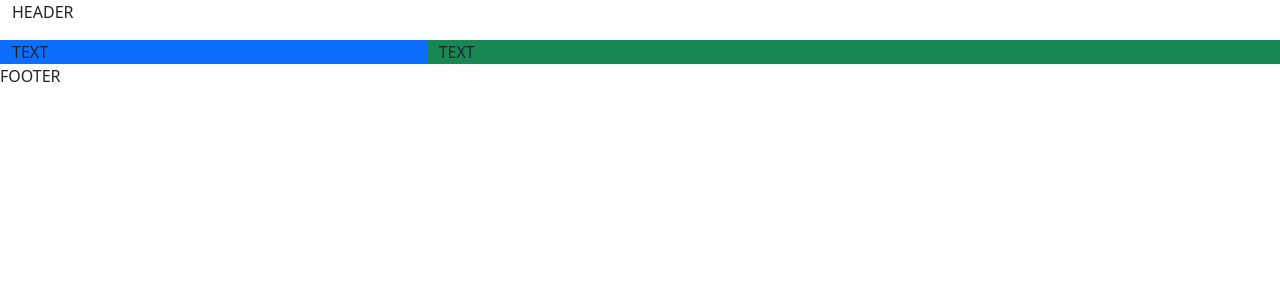
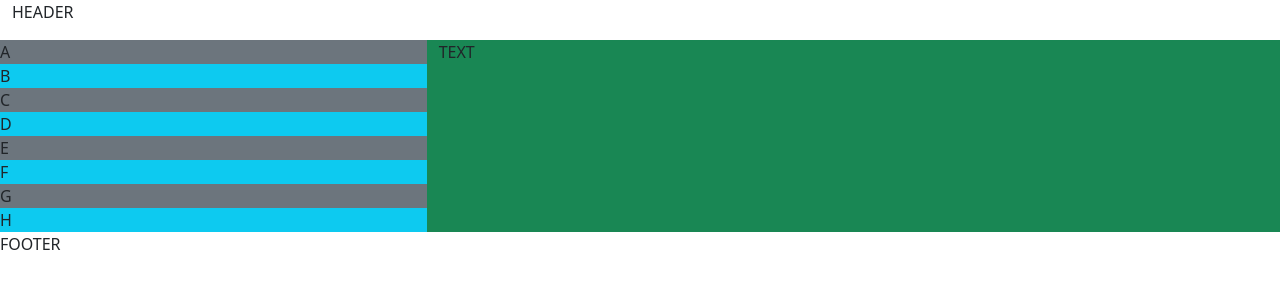
Before and after one commit to manami-d/jwd4-final-project, a plain HTML site: page index.html in a window 1280 px wide. Drawn offline with nearby package versions, Linux system fonts and the light colour scheme.

Commit message:
create form row

```diff
--- a/index.html
+++ b/index.html
@@ -25,7 +25,45 @@
             <div class="row bg-secondary">
                 <!-- create new form column -->
                 <div class="col-4 bg-primary">
-                    TEXT
+                    <!-- title for the form -->
+                    <div class="row bg-secondary">
+                        A
+                    </div>
+
+                    <!-- task name label & input -->
+                    <div class="row bg-info">
+                        B
+                    </div>
+
+                    <!-- description label & input -->
+                    <div class="row bg-secondary">
+                        C
+                    </div>
+
+                    <!-- Due date label & input -->
+                    <div class="row bg-info">
+                        D
+                    </div>
+
+                    <!-- assigned to label & input -->
+                    <div class="row bg-secondary">
+                        E
+                    </div>
+
+                    <!-- Progress label & input     -->
+                    <div class="row bg-info">
+                        F
+                    </div>
+
+                    <!-- rating -->
+                    <div class="row bg-secondary">
+                        G
+                    </div>
+
+                    <!-- button -->
+                    <div class="row bg-info">
+                        H
+                    </div>
                 </div>
 
                 <!-- outstanind task display column -->
```
